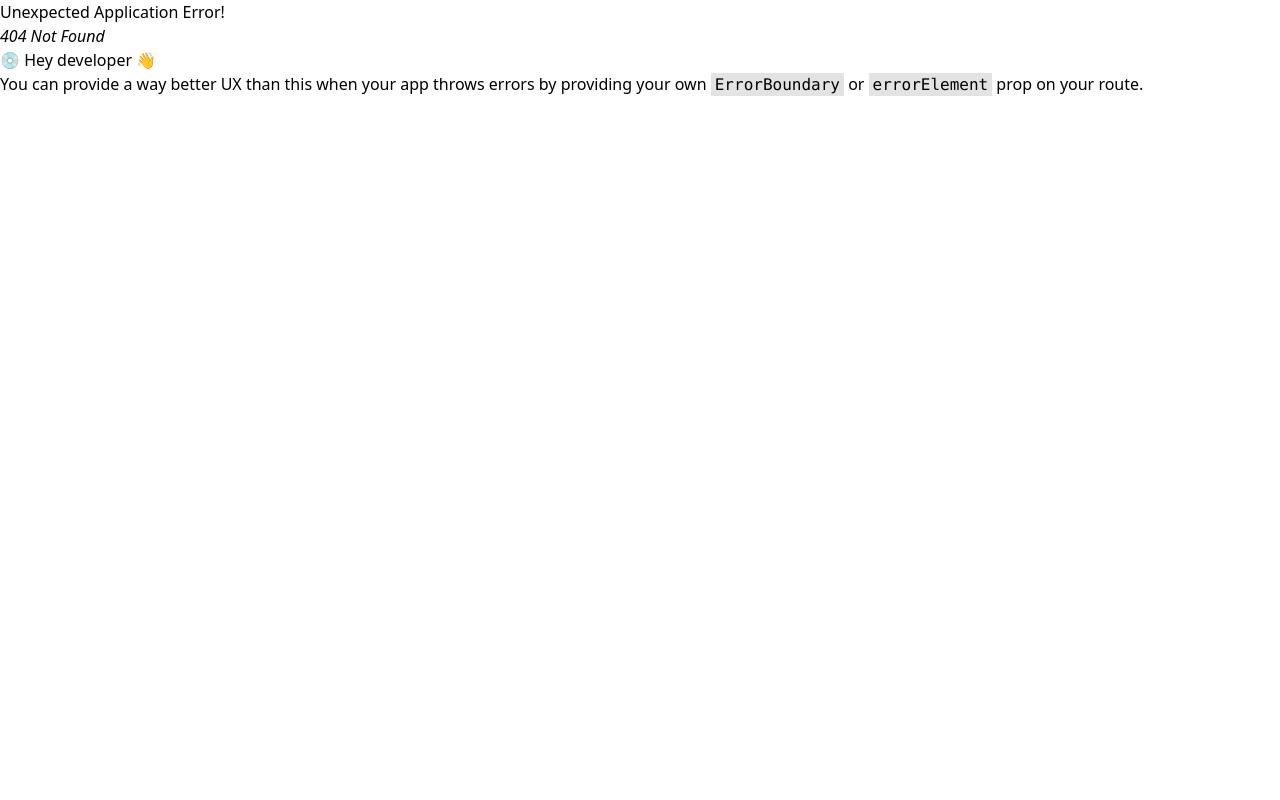
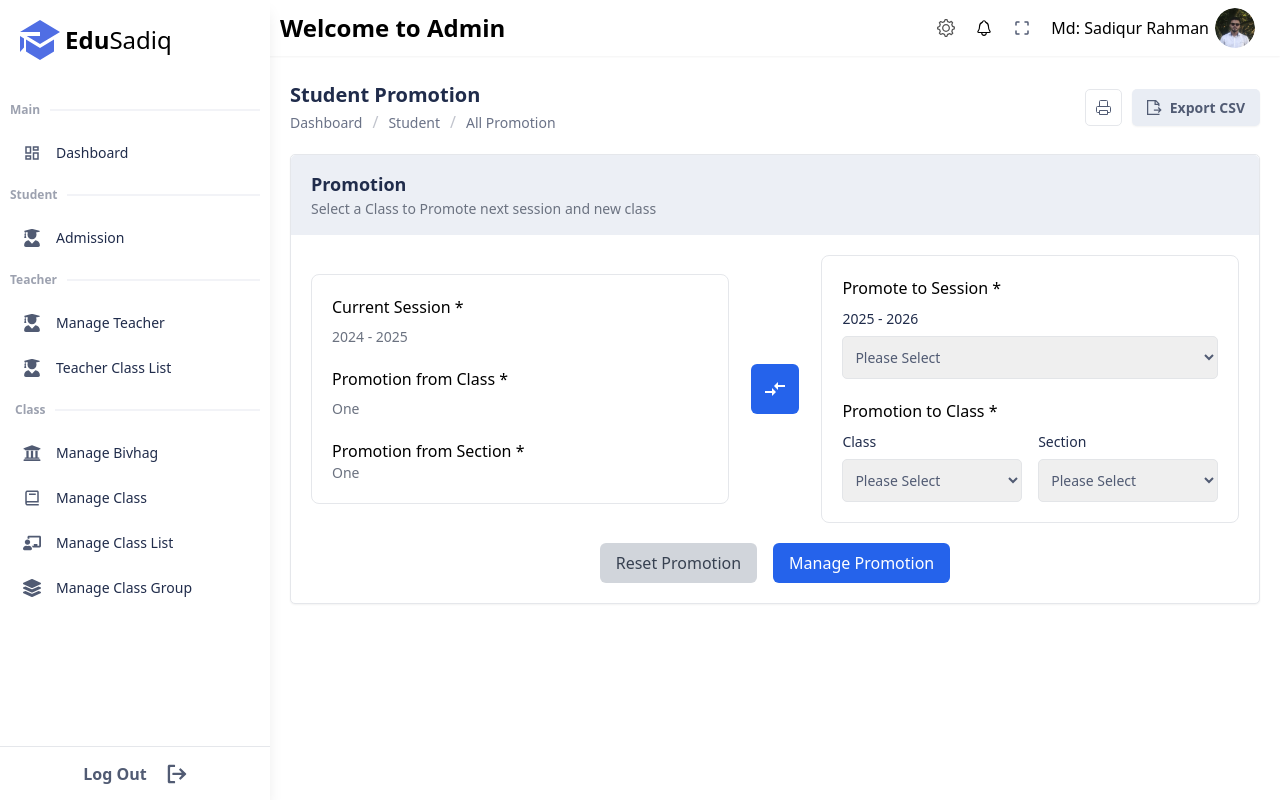
Before and after one commit to HmSani6699/EduSadiq, a React (Vite) app: page /admin/student_promotion in a window 1280 px wide. Before the commit this address had no page. Built offline with nearby package versions, Linux system fonts and the light colour scheme.

Commit message:
added promotion page

```diff
--- a/src/Dashboard/Admin/StudentAdmission/StudentAdmissionList.jsx
+++ b/src/Dashboard/Admin/StudentAdmission/StudentAdmissionList.jsx
@@ -248,10 +248,12 @@ const StudentAdmissionList = ({ setCurrentPage, handleCreateUpdate }) => {
                             <PiToggleRight />
                             Disable
                           </button>
-                          <button className="flex gap-[10px] text-[#515B73] text-[14px] items-center py-[8px] px-[15px] rounded-[5px] hover:bg-slate-100">
-                            <TbArrowRampRight2 />
-                            Promote Student
-                          </button>
+                          <Link to={"/admin/student_promotion"}>
+                            <button className="flex gap-[10px] text-[#515B73] text-[14px] items-center py-[8px] px-[15px] rounded-[5px] hover:bg-slate-100">
+                              <TbArrowRampRight2 />
+                              Promote Student
+                            </button>
+                          </Link>
                           <button className="flex gap-[10px] text-[#515B73] text-[14px] items-center py-[8px] px-[15px] rounded-[5px] hover:bg-slate-100">
                             <AiOutlineDelete />
                             Delete
--- /dev/null
+++ b/src/Dashboard/Admin/StudentAdmission/StudentPromotion.jsx
@@ -0,0 +1,105 @@
+import React from "react";
+import export_icon from "../../../../public/svg/export.svg";
+import print from "../../../../public/svg/print.svg";
+import SelectInputField from "../../../Component/SelectInputField/SelectInputField";
+import { MdCompareArrows } from "react-icons/md";
+
+const StudentPromotion = () => {
+  return (
+    <div>
+      {/* =====> Tab Part Start <===== */}
+      <div className="flex items-center justify-between pt-[10px] pb-[20px]">
+        <div>
+          <h2 className="text-[20px] font-semibold text-[#202C4B]">
+            Student Promotion
+          </h2>
+          <div className="flex items-center gap-[10px]">
+            <p className="text-[#6A7287] text-[14px]">Dashboard</p>
+            <p className="text-[#6a72876c]">/</p>
+            <p className="text-[#6A7287] text-[14px]">Student</p>
+            <p className="text-[#6a72876c]">/</p>
+            <p className="text-[#6A7287] text-[14px]">All Promotion</p>
+          </div>
+        </div>
+
+        <div className="flex items-center gap-[10px]">
+          <button className="bg-white border rounded-[5px] py-[10px] px-[10px]">
+            <img src={print} alt="" />
+          </button>
+          <button className="bg-[#E9EDF4] text-[14px] text-[#515B73] font-semibold flex items-center gap-[8px] rounded-[5px] py-[8px] px-[15px] shadow-sm">
+            <img src={export_icon} alt="" /> Export CSV
+          </button>
+        </div>
+      </div>
+      {/* =====> Tab Part End <===== */}
+
+      <div className="bg-white border shadow-sm rounded-[5px] mb-[30px]">
+        <div className="bg-[#e9edf4da] px-[20px] py-[16px] rounded-t-[5px]">
+          <h2 className="text-[#202C4B] font-semibold text-[18px]">
+            Promotion
+          </h2>
+          <p className="text-[14px] text-gray-500">
+            Select a Class to Promote next session and new class
+          </p>
+        </div>
+
+        {/* =====> Promotion form <===== */}
+        <div className="p-5  ">
+          <div className="flex items-center">
+            {/* Left Section */}
+            <div className="p-5 border w-full lg:w-[45%]  rounded-lg">
+              <h2 className="font-medium mb-2">Current Session *</h2>
+              <p className="text-sm text-gray-500">2024 - 2025</p>
+
+              <div className="mt-5">
+                <h2 className="font-medium mb-2">Promotion from Class *</h2>
+                <p className="text-sm text-gray-500">One</p>
+                <h2 className="font-medium mt-[20px]">
+                  Promotion from Section *
+                </h2>
+                <p className="text-sm text-gray-500">One</p>
+              </div>
+            </div>
+
+            {/* Swap Button */}
+            <div className="lg:w-[10%] h-[50ppx] flex justify-center">
+              <button className="p-3 rounded-md bg-blue-600 h-[50px] text-white flex items-center justify-center">
+                <MdCompareArrows size={24} />
+              </button>
+            </div>
+
+            {/* Right Section */}
+            <div className="p-5 border w-full lg:w-[45%] rounded-lg">
+              <h2 className="font-medium mb-2">Promote to Session *</h2>
+              <SelectInputField title={"2025 - 2026"} />
+
+              <div className="mt-5">
+                <h2 className="font-medium mb-2">Promotion to Class *</h2>
+                <div className="flex flex-col sm:flex-row w-full items-center gap-4">
+                  <div className="w-[50%]">
+                    <SelectInputField title={"Class"} />
+                  </div>
+                  <div className="w-[50%]">
+                    <SelectInputField title={"Section"} />
+                  </div>
+                </div>
+              </div>
+            </div>
+          </div>
+
+          {/* Buttons */}
+          <div className="w-full flex justify-center gap-4 mt-5">
+            <button className="bg-gray-300 text-gray-700 px-4 py-2 rounded-md">
+              Reset Promotion
+            </button>
+            <button className="bg-blue-600 text-white px-4 py-2 rounded-md">
+              Manage Promotion
+            </button>
+          </div>
+        </div>
+      </div>
+    </div>
+  );
+};
+
+export default StudentPromotion;
--- a/src/Router/router.jsx
+++ b/src/Router/router.jsx
@@ -4,6 +4,7 @@ import Login from "../Pages/Login/Login";
 import AdminLayout from "../Layout/AdminLayout/AdminLayout";
 import Dashboard from "../Dashboard/Admin/Dashboard";
 import StudentAdmission from "../Dashboard/Admin/StudentAdmission/StudentAdmission";
+import StudentPromotion from "../Dashboard/Admin/StudentAdmission/StudentPromotion";
 const router = createBrowserRouter([
   {
     path: "/",
@@ -33,6 +34,10 @@ const router = createBrowserRouter([
         path: "student_admission",
         element: <StudentAdmission />,
       },
+      {
+        path: "student_promotion",
+        element: <StudentPromotion />,
+      },
     ],
   },
 ]);
```
